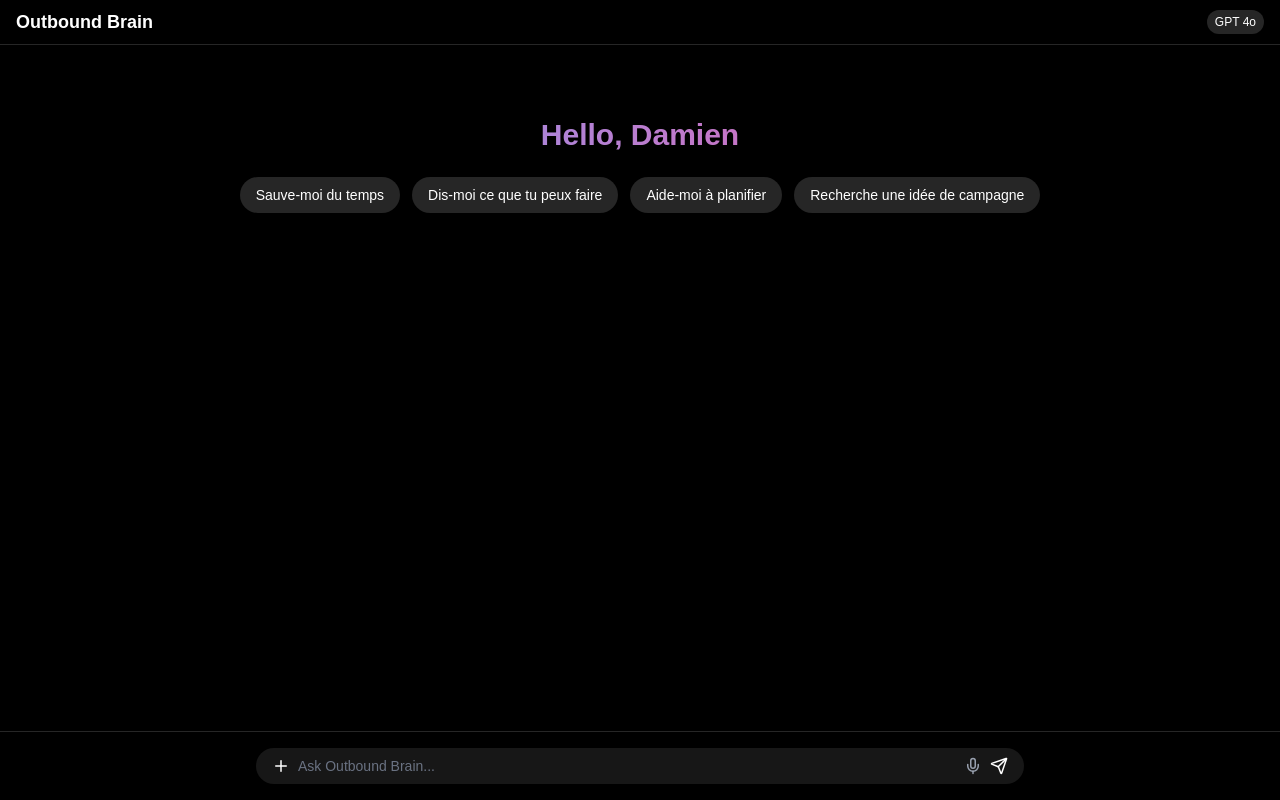
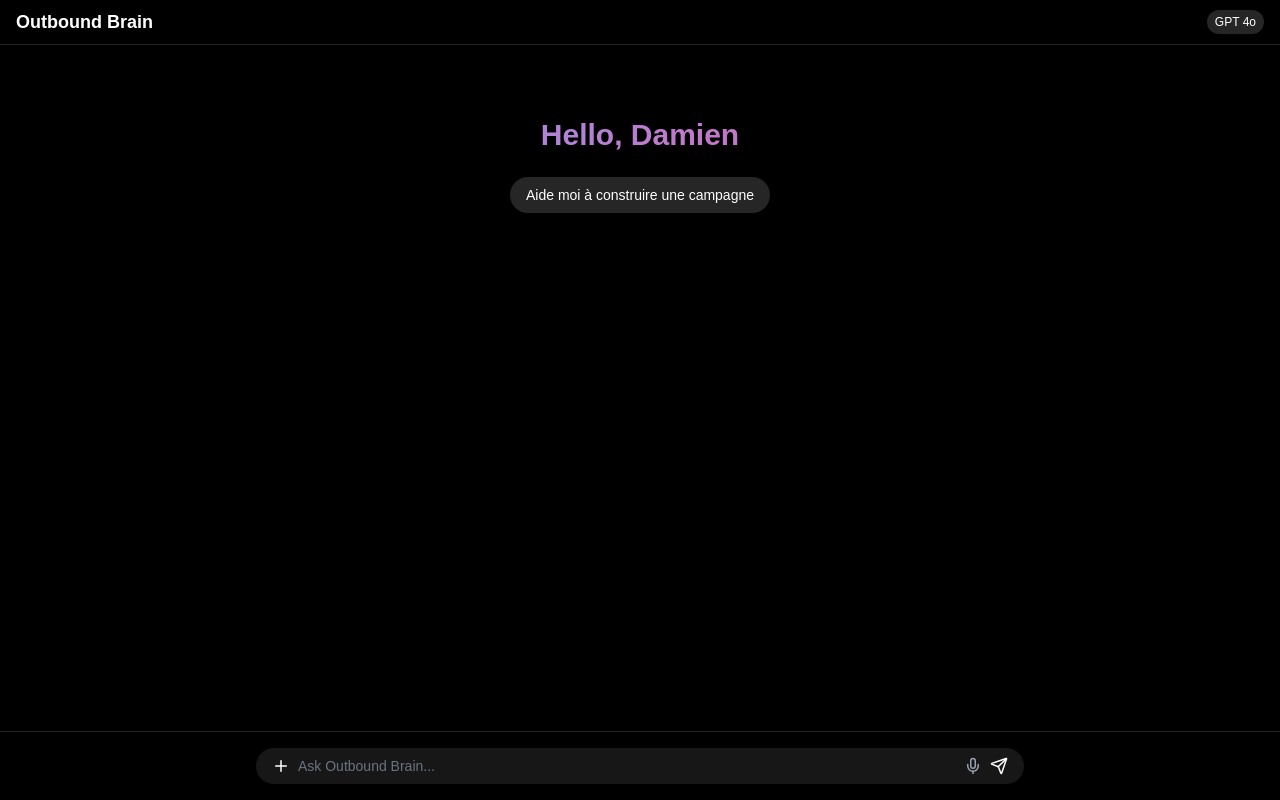
Before and after one commit to damientilman/ai-bot, a Next.js app: page / in a window 1280 px wide. Shown: the top 800 px of the page. Built offline with nearby package versions, Linux system fonts and the light colour scheme.

Commit message:
Ajout/modif de route.js

```diff
--- a/app/page.tsx
+++ b/app/page.tsx
@@ -16,10 +16,7 @@ export default function Page() {
   const scrollRef = useRef<HTMLDivElement>(null);
 
   const suggestions = [
-    "Sauve-moi du temps",
-    "Dis-moi ce que tu peux faire",
-    "Aide-moi à planifier",
-    "Recherche une idée de campagne"
+    "Aide moi à construire une campagne"
   ];
 
   const handleSubmit = async (e: React.FormEvent) => {
```
